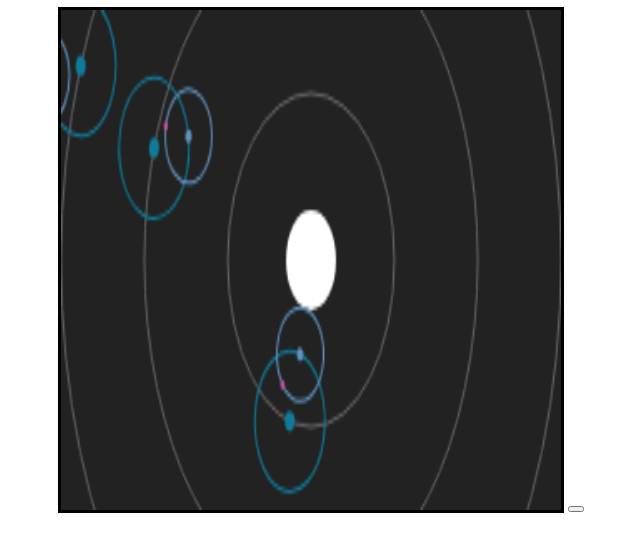
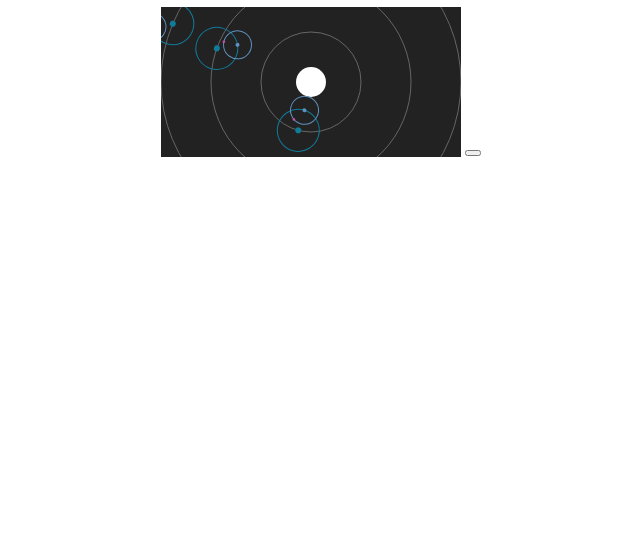
Before and after one commit to backus/CompCanvas, a plain HTML site: page index.html in a window 1280 px wide. Shown: the part 53-604 px from the top of the page, without its empty margins (319-959 px from the left). Drawn offline with Linux system fonts and the light colour scheme.

Commit message:
Removed stupid styling

```diff
--- a/index.html
+++ b/index.html
@@ -8,16 +8,6 @@
 		<!-- CSS -->
 		<link rel="stylesheet" href="bootstrap/css/bootstrap.css" type="text/css"/>
 		<link rel="stylesheet" href="stylesheets/style.css" type="text/css"/>
-		<style type="text/css">
-			body {
-				text-align: center;
-			}
-			canvas {
-				width: 500px;
-				height: 500px;
-				border: 3px solid black;
-			}
-		</style>
 
 	</head>
 
--- a/stylesheets/style.css
+++ b/stylesheets/style.css
@@ -1,8 +1,3 @@
 body {
 	text-align: center;
 }
-canvas {
-	width: 500px;
-	height: 500px;
-	border: 3px solid black;
-}
```
